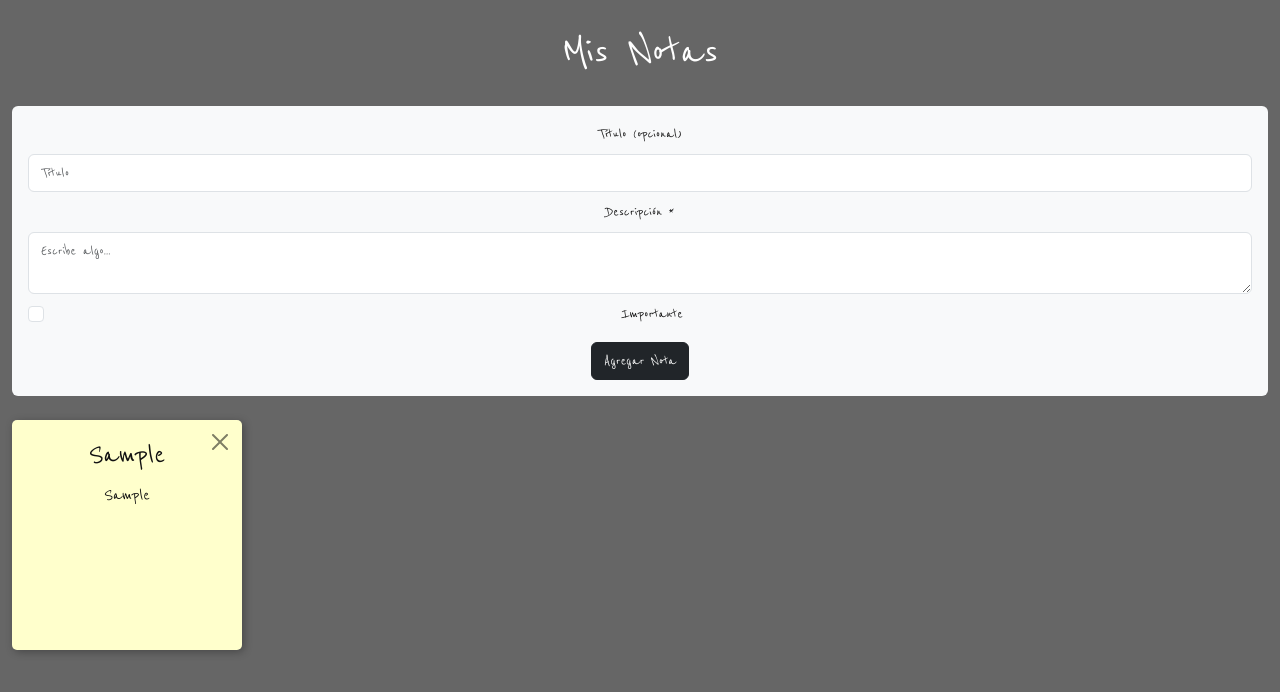
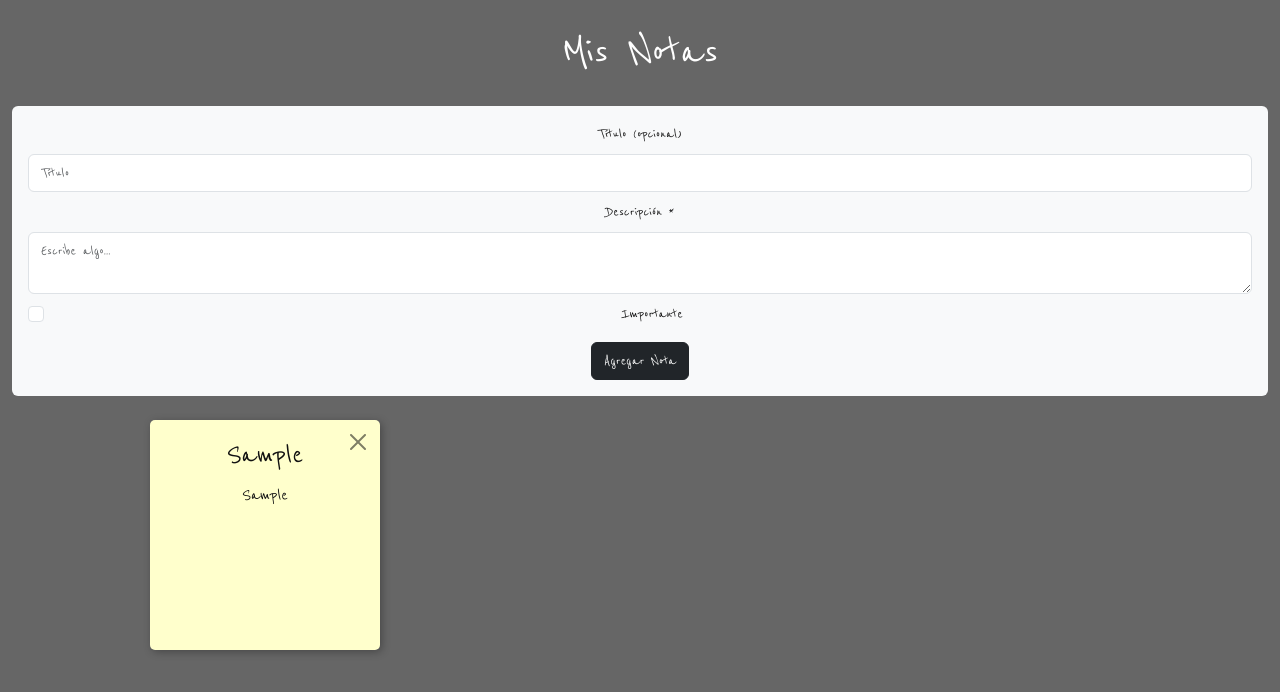
Before and after one commit to renkorz/evaluacion3-iz, a React (Create React App) app: page / in a window 1280 px wide. Both pictures are taken after typing "Sample", "Sample" into the empty fields and a click on the button "Agregar Nota". Shown: the top 692 px of the page. Built offline with nearby package versions, Linux system fonts and the light colour scheme; a small style sheet from the web is missing.

Commit message:
Ajuste postit

```diff
--- a/src/styles/App.css
+++ b/src/styles/App.css
@@ -48,17 +48,29 @@ body {
   color: #fff;
 }
 
-.App {
-  min-height: 100vh;
+.PostIt {
+  font-family: 'Reenie Beanie', cursive;
+  transition: transform 0.2s ease;
+  display: flex;
+  flex-direction: column;
+  justify-content: space-between;
 }
 
-.postit {
-  font-family: 'Reenie Beanie', cursive;
-  column-rule: #111;
-  transition: transform 0.2s ease;
+.postit-grid {
+  display: grid;
+  grid-template-columns: repeat(4, 1fr);
+  gap: 20px;
+  margin-top: 20px;
+  justify-items: center;
+  width: fit-content;
+  margin-left: auto;
+  margin-right: auto;
 }
 
 .postit:hover {
   transform: scale(1.05);
-  transition: transform 0.2s ease;
 }
+
+.App {
+  min-height: 100vh;
+}
```
